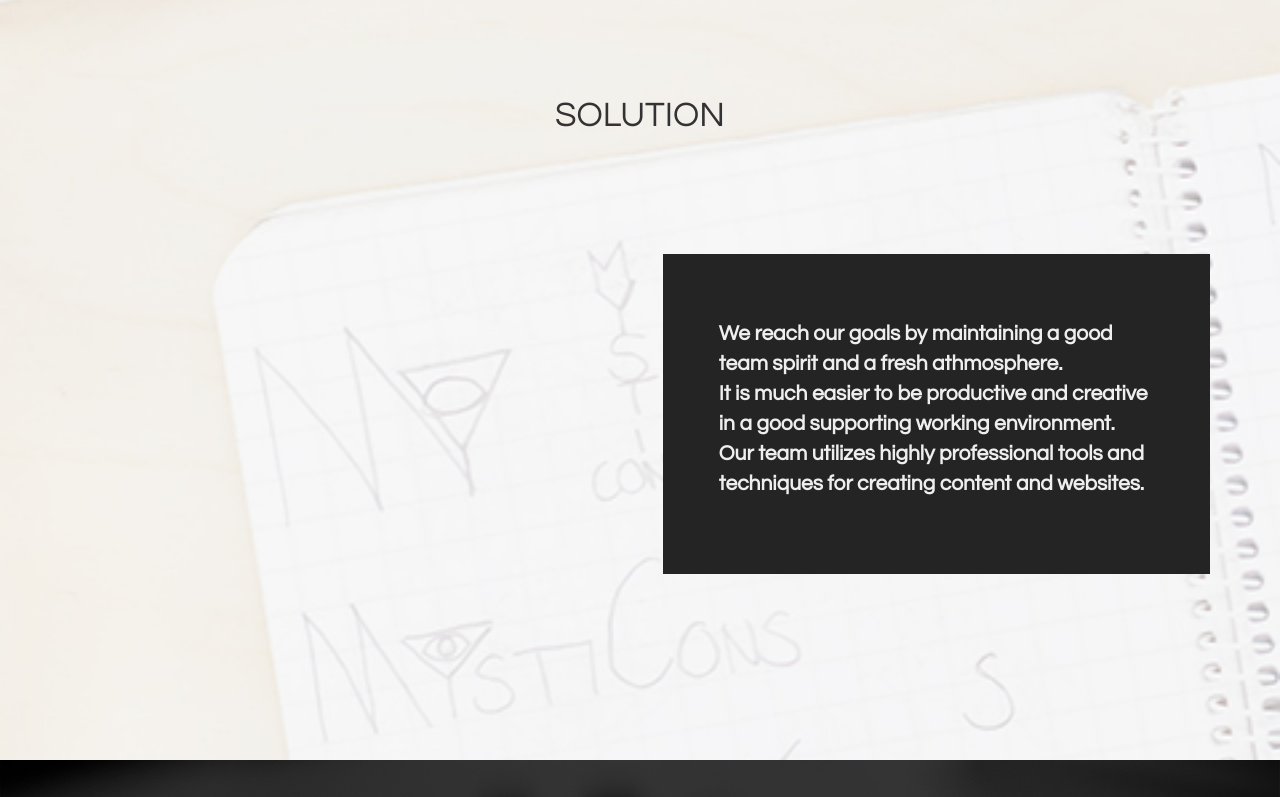
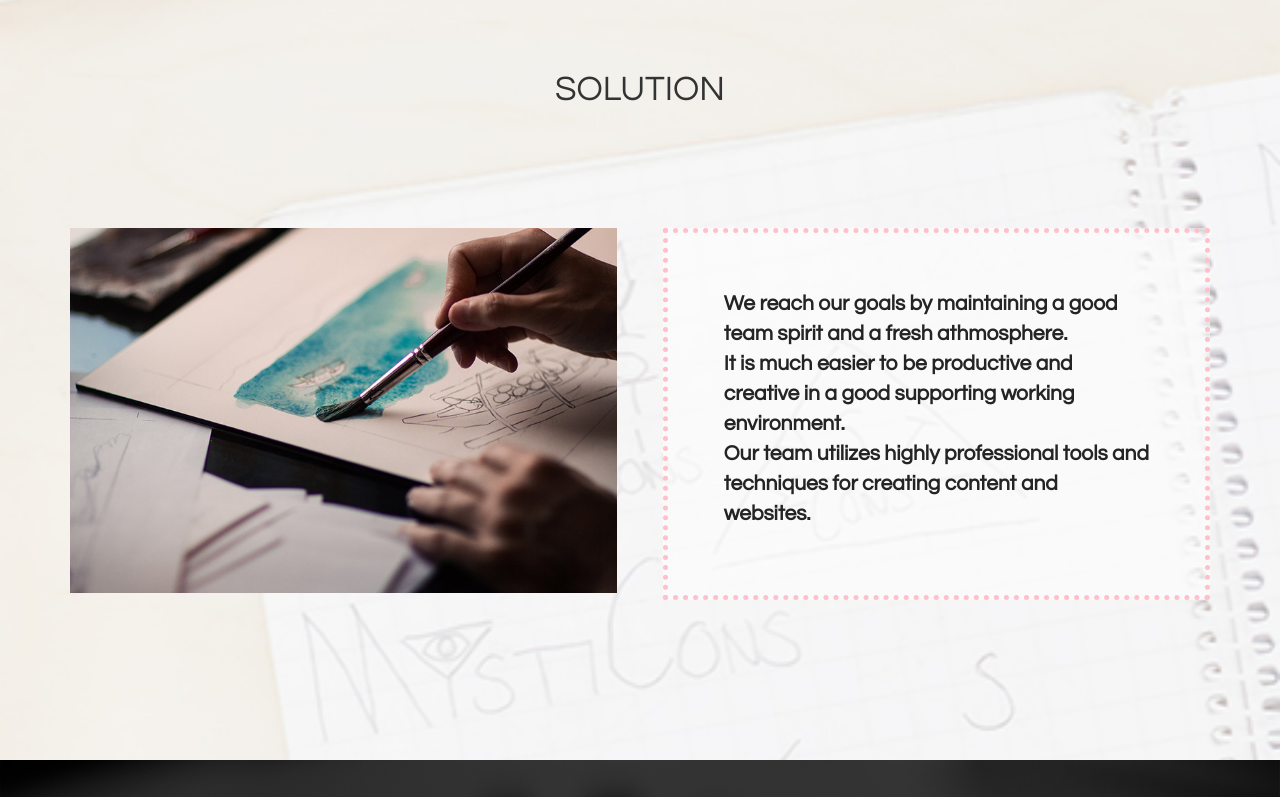
Before and after one commit to wimmalab/Yrityspohja, a plain HTML site: page pengwin Media/index.html in a window 1280 px wide. Shown: the part 1640-2437 px from the top of the page. Drawn offline with Linux system fonts and the light colour scheme.

Commit message:
dashes added for pengwinmedia notes

```diff
--- a/pengwin Media/index.html
+++ b/pengwin Media/index.html
@@ -92,6 +92,7 @@
         </div>
 
         <div class="right">
+          <img src="img/logo.png" alt="PengWin Media Logo">
         </div>
       </div>
       <!-- clear floats -->
@@ -116,8 +117,7 @@
         </div>
 
         <div class="left">
-          <p>
-          </p>
+          <img src="img/paint.jpg" alt="">
         </div>
       </div>
 
--- a/pengwin Media/styles/main.scss
+++ b/pengwin Media/styles/main.scss
@@ -253,8 +253,9 @@ strong {
 
 .note-dark {
   padding: 4em;
-  background-color: $main-dark;
-  color: $main-light;
+  background-color: rgba(255,255,255,0.5);
+  color: $main-dark;
+  border: 5px dotted pink;
 }
 
 .clear {
```
Also changed, not shown: pengwin Media/img/logo.png (added), pengwin Media/img/paint.jpg (added), pengwin Media/styles/main.min.css, 1 other file.
